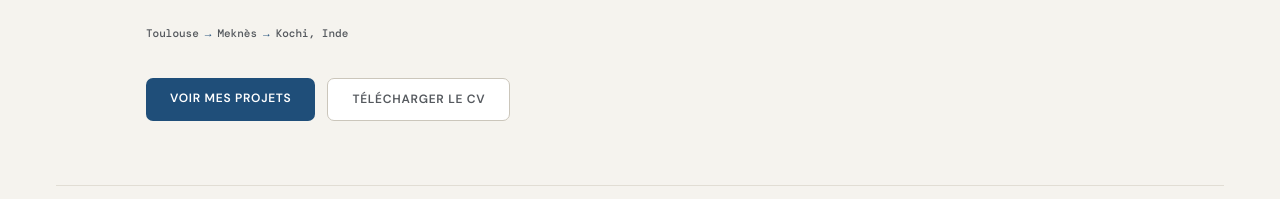
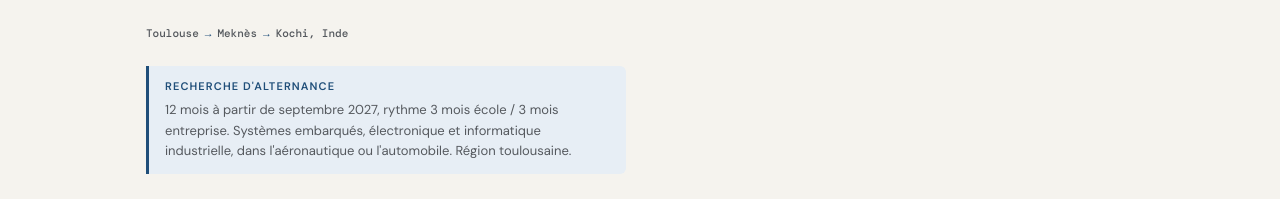
Before and after one commit to Anas31317/portfolio_anas-hadouche, a plain HTML site: page docs/index.html in a window 1280 px wide. Shown: the part 598-797 px from the top of the page. Drawn offline with nearby package versions, Linux system fonts and the light colour scheme; a web font is replaced by a local one.

Commit message:
Accueil : encart recherche d'alternance (septembre 2027, 3 mois / 3 mois)

```diff
--- a/docs/assets/style.css
+++ b/docs/assets/style.css
@@ -131,6 +131,16 @@ nav {
 }
 .hero-trail strong { color: var(--text-2); font-weight: 500; }
 .hero-trail .arrow { color: var(--accent); }
+.hero-search {
+  border-left: 3px solid var(--accent); background: var(--accent-l);
+  border-radius: 0 var(--radius-s) var(--radius-s) 0;
+  padding: 12px 16px; margin: -12px 0 28px; max-width: 480px;
+}
+.hero-search-label {
+  font-size: 11px; font-weight: 700; letter-spacing: 0.1em;
+  text-transform: uppercase; color: var(--accent); margin-bottom: 4px;
+}
+.hero-search p { font-size: 13px; color: var(--text-2); line-height: 1.6; }
 .hero-btns { display: flex; gap: 12px; }
 .btn-primary {
   padding: 11px 24px; background: var(--accent); color: #fff;
--- a/docs/index.html
+++ b/docs/index.html
@@ -51,6 +51,10 @@
       <strong>Meknès</strong>
       <span class="arrow">→</span>
       <strong>Kochi, Inde</strong>
+    </div>
+    <div class="hero-search">
+      <div class="hero-search-label" data-fr="Recherche d'alternance" data-en="Looking for a work-study position">Recherche d'alternance</div>
+      <p data-fr="12 mois à partir de septembre 2027, rythme 3 mois école / 3 mois entreprise. Systèmes embarqués, électronique et informatique industrielle, dans l'aéronautique ou l'automobile. Région toulousaine." data-en="12 months from September 2027, alternating 3 months at school / 3 months in the company. Embedded systems, electronics and industrial IT, in aerospace or automotive. Toulouse area.">12 mois à partir de septembre 2027, rythme 3 mois école / 3 mois entreprise. Systèmes embarqués, électronique et informatique industrielle, dans l'aéronautique ou l'automobile. Région toulousaine.</p>
     </div>
     <div class="hero-btns">
       <a href="projects.html" class="btn-primary" data-fr="Voir mes projets" data-en="See my projects">Voir mes projets</a>
@@ -339,7 +343,7 @@
 <section id="contact" class="section-wrap">
   <div class="section-header">
     <div class="section-title">Contact</div>
-    <div class="section-sub" data-fr="Disponible pour toute opportunité" data-en="Open to any opportunity">Disponible pour toute opportunité</div>
+    <div class="section-sub" data-fr="En recherche d'alternance · septembre 2027" data-en="Looking for a work-study position · September 2027">En recherche d'alternance · septembre 2027</div>
   </div>
   <div class="contact-grid contact-grid-4">
     <a href="mailto:anas.hadouche@2029.icam.fr" class="contact-card">
```
